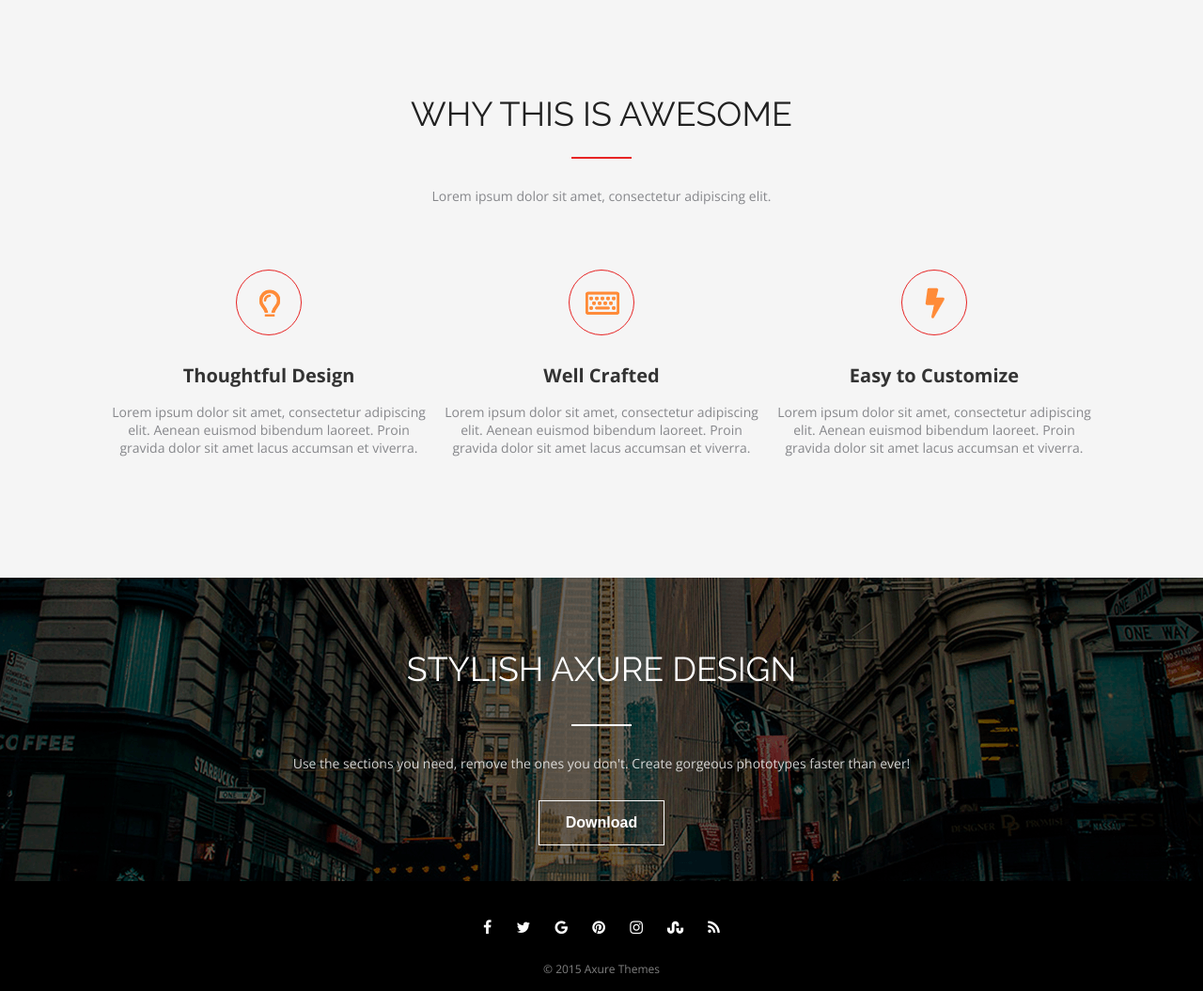
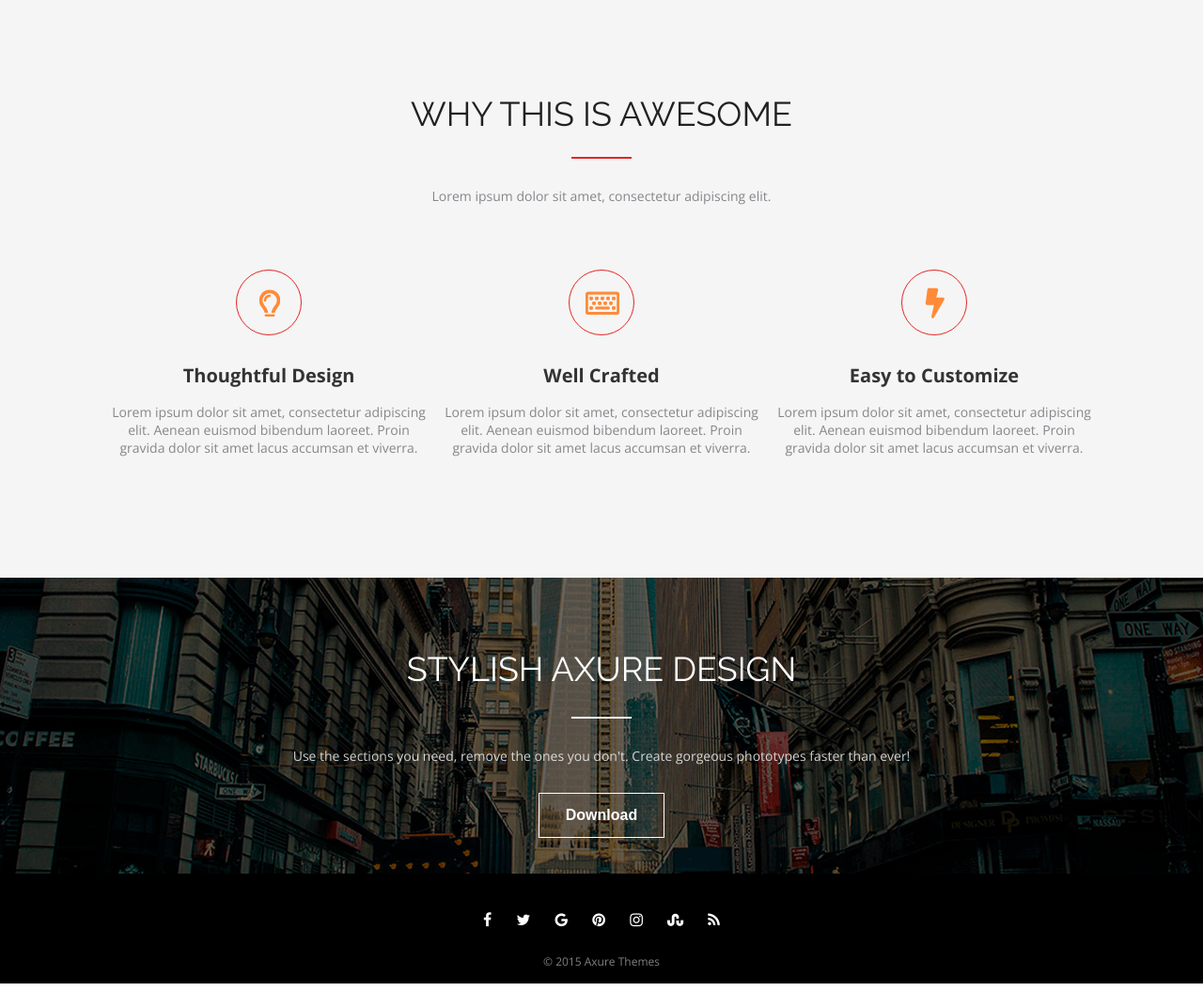
Before and after one commit to iamvlado93/lesson-3, a plain HTML site: page index.html in a window 1280 px wide. Shown: the whole page at 94% size. Drawn offline with nearby package versions, Linux system fonts and the light colour scheme.

Commit message:
Update main.css

```diff
--- a/style/main.css
+++ b/style/main.css
@@ -102,8 +102,8 @@ main {
 }
 
 .header-title-footer {
-    margin-bottom: 38px;
     padding-top: 76px;
+    margin-bottom: 30px;
     font-family: 'Raleway', sans-serif;
     font-size: 36px;
     text-transform: uppercase;
@@ -137,8 +137,7 @@ main {
 }
 
 .background-section {
-    background: url(../img/background-section.png) center;
-    background-blend-mode: lighten;
+    background: url(../img/background-section.png) center no-repeat;
 }
 
 .background-mask {
```
